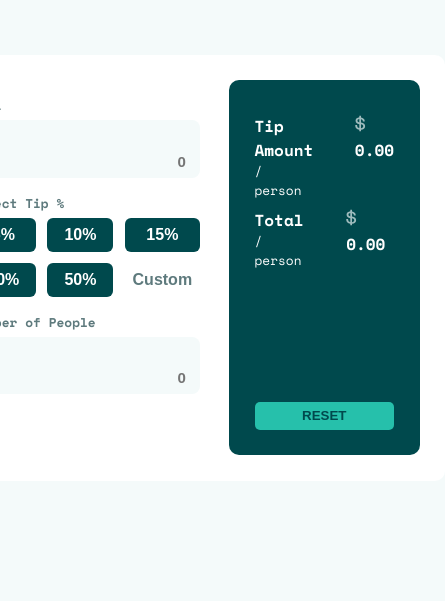
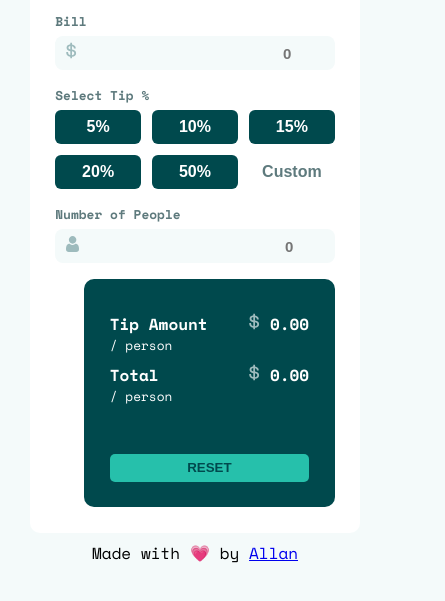
Before and after one commit to Allan-1/Tipcalculator, a plain HTML site: page index.html in a window 390 px wide. Shown: the part 213-814 px from the top of the page, 445 px wide, since content can reach past the window. Drawn offline with nearby package versions, Linux system fonts and the light colour scheme.

Commit message:
add responsivenes

```diff
--- a/index.html
+++ b/index.html
@@ -75,6 +75,7 @@
                 </div>
             </div>
         </div>
+        <div class="footer">Made with 💗 by <a href="https://allanmuturi.vercel.app">Allan</a></div>
     </div>
 </body>
 </html>
--- a/styles.css
+++ b/styles.css
@@ -120,3 +120,22 @@ body{
     outline: none;
     cursor: pointer;
 }
+.footer{
+    margin-top: 2rem;
+}
+
+/* phone screen  */
+@media screen and (max-width: 650px){
+    .container{
+        display: flex;
+    }
+    .bill-container{
+        display: block;
+    }
+    .reset{
+        min-height: 8vh;
+    }
+    .footer{
+        margin-top: 0.5rem;
+    }
+}
```
